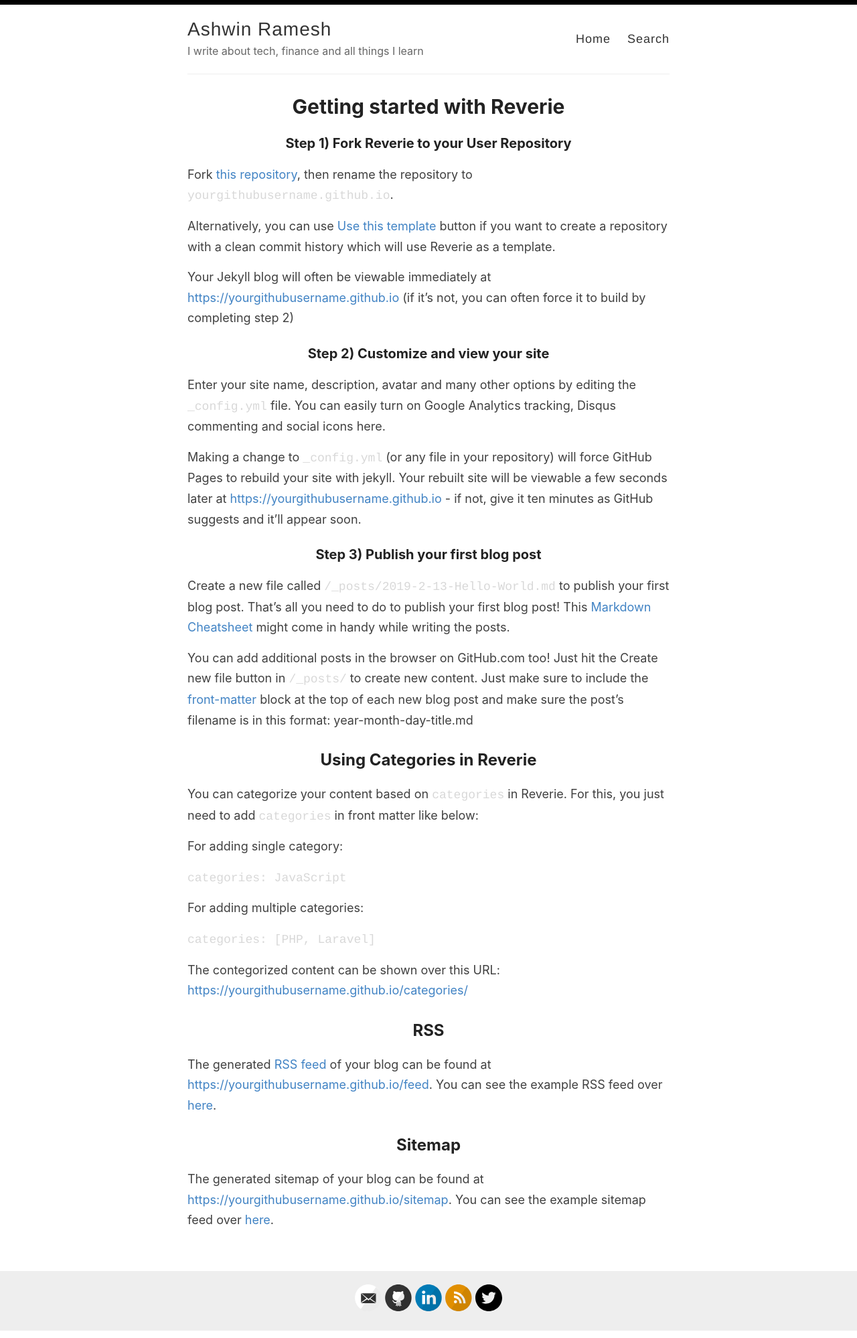
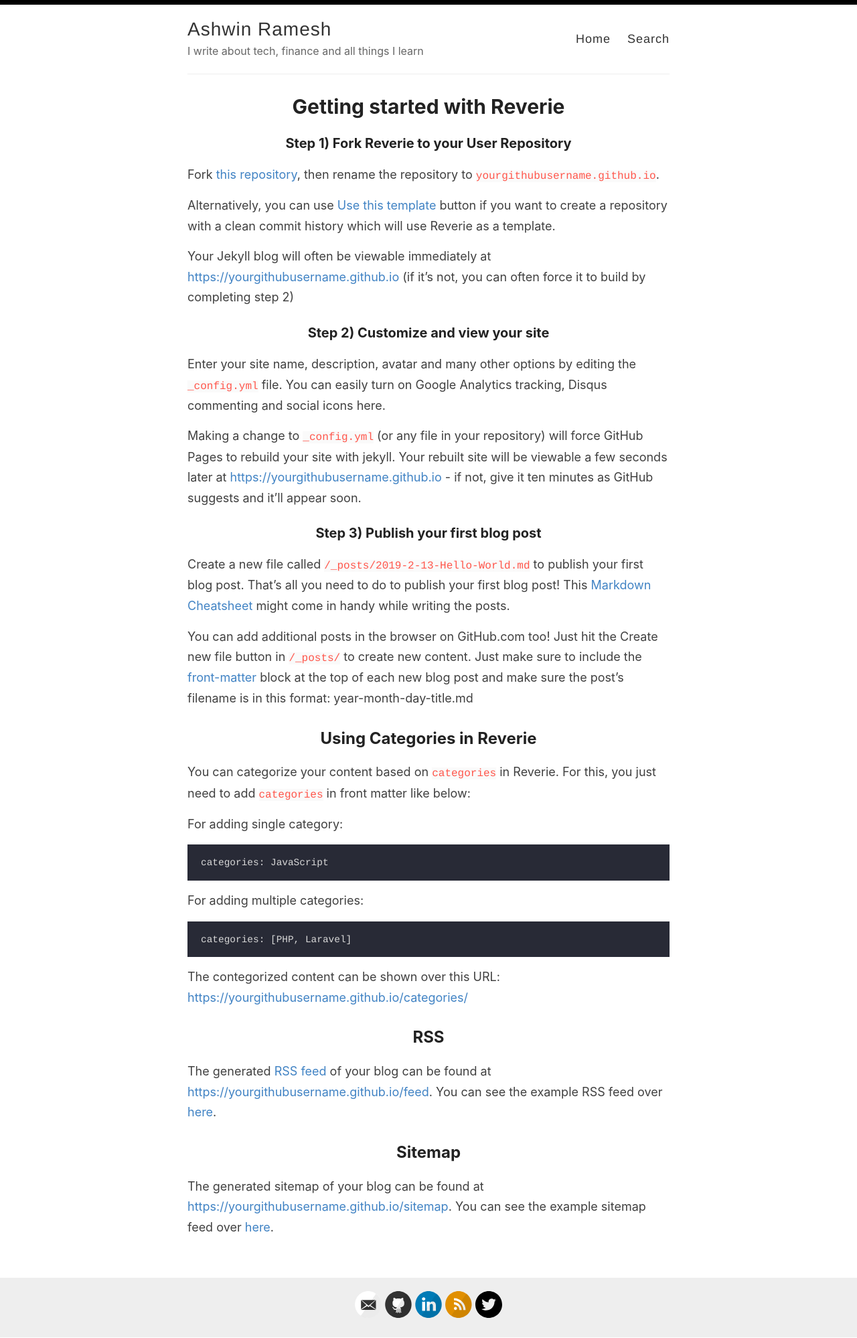
Before and after one commit to ashwinr64/blog, a Jekyll site: the page built from _pages/getting-started.md, in a window 1280 px wide. Shown: the whole page at 67% size. Built offline with Jekyll 4.4.1, drawn with Linux system fonts in a browser that asks for light colours.

Commit message:
add back rouge

```diff
--- a/_config.yml
+++ b/_config.yml
@@ -71,11 +71,10 @@
   # Use GitHub flavored markdown, including triple backtick fenced code blocks
   input: GFM
   # Jekyll 3 and GitHub Pages now only support rouge for syntax highlighting
-  syntax_highlighter: none
+  syntax_highlighter: rouge
   syntax_highlighter_opts:
     # Use existing pygments syntax highlighting css
-    # css_class: 'highlight'
-    disable : true
+    css_class: 'highlight'
 
 # Set the Sass partials directory, as we're using @imports
 sass:
```
